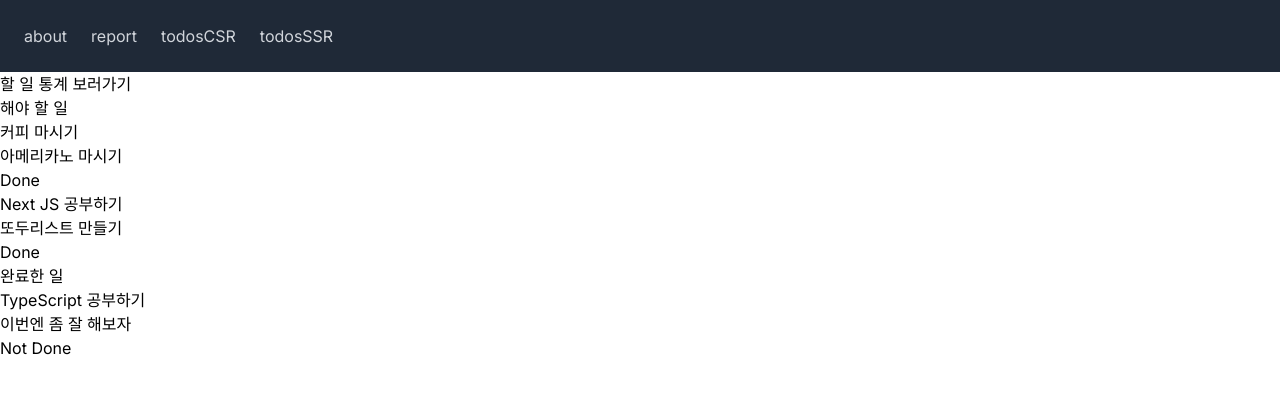
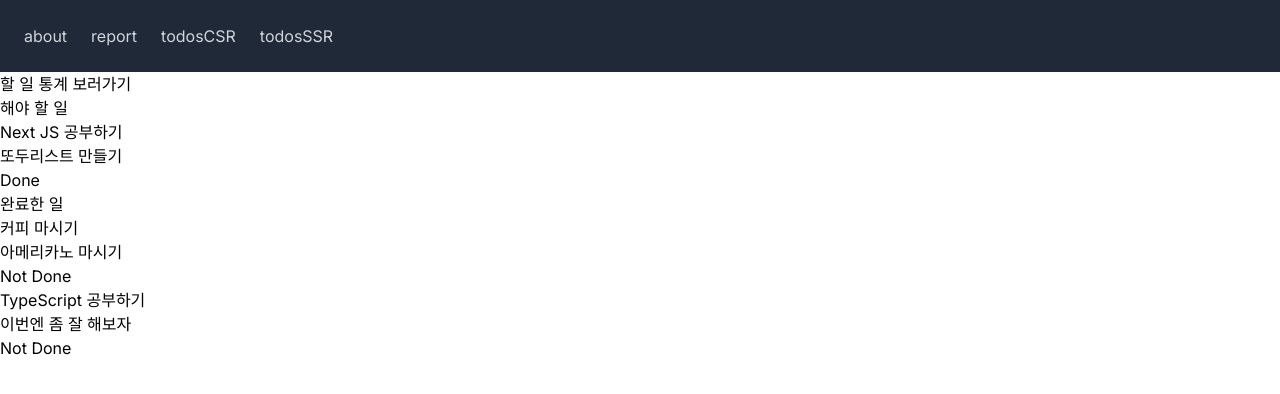
Before and after one commit to gidalim/todolist-nextjs, a Next.js app: page /todosSSR in a window 1280 px wide. Shown: the top 394 px of the page. Built offline with nearby package versions, Linux system fonts and the light colour scheme; no server answers; data requests are answered from the project's data file.

Commit message:
[MOD] CSR page  setting

```diff
--- a/db.json
+++ b/db.json
@@ -9,7 +9,7 @@
       "id": "1",
       "title": "커피 마시기",
       "contents": "아메리카노 마시기",
-      "isDone": false
+      "isDone": true
     },
     {
       "id": "2",
--- a/src/app/about/page.tsx
+++ b/src/app/about/page.tsx
@@ -5,7 +5,6 @@ import React from "react";
 const about = async () => {
   const response = await fetch(`http://localhost:4000/companyInfo`);
   const company = await response.json();
-  console.log(company);
 
   return (
     <div>
--- a/src/app/api/todos/[todoId]/route.ts
+++ b/src/app/api/todos/[todoId]/route.ts
@@ -13,7 +13,7 @@ export async function PATCH(
   });
   const todo = await response.json();
 
-  return Response.json(`갱신 완료`);
+  return Response.json(`갱신 완료 : ${todo.id}`);
 }
 
 export async function DELETE(
@@ -25,5 +25,5 @@ export async function DELETE(
   });
   const todo = await response.json();
 
-  return Response.json(`삭제 완료`);
+  return Response.json(`삭제 완료 : ${todo.id}`);
 }
--- a/src/app/report/page.tsx
+++ b/src/app/report/page.tsx
@@ -1,18 +1,26 @@
-import { Todos } from "@/types/type";
+import { Todo } from "@/types/type";
 import React from "react";
 
 const report = async () => {
   const response = await fetch(
     `${process.env.NEXT_PUBLIC_HOST_URL}/api/todos`,
     {
-      cache: "no-cache",
+      next: {
+        revalidate: 10,
+      },
     }
   );
-  const { todos }: { todos: Todos[] } = await response.json();
+  const { todos }: { todos: Todo[] } = await response.json();
 
-  console.log(todos);
-
-  return <div>안녕하세요?</div>;
+  return (
+    <div>
+      <div>
+        <ul>현재 존재하는 TodoList의 숫자는 </ul>
+        <ul>현재 존재하는 해야 할 일의 숫자는 </ul>
+        <ul>현재 존재하는 완료 한 일의 숫자는 </ul>
+      </div>
+    </div>
+  );
 };
 
 export default report;
--- a/src/app/todosCSR/page.tsx
+++ b/src/app/todosCSR/page.tsx
@@ -9,12 +9,12 @@ import React from "react";
 
 const TodosCSR = () => {
   const router = useRouter();
-  const { data, isLoading, isError } = useTodoQuery();
+  const { data = [], isLoading, isError } = useTodoQuery();
   const { updateTodo } = useUpdateTodo();
   const { deleteTodo } = useDeleteTodo();
 
-  const mustTodo = data.todos.filter((todos) => !todos.isDone);
-  const doneTodo = data.todos.filter((todos) => todos.isDone);
+  const mustTodo = data.filter((todos) => !todos.isDone);
+  const doneTodo = data.filter((todos) => todos.isDone);
 
   const handleButtonClick = () => {
     router.push("/report");
--- a/src/app/todosSSR/page.tsx
+++ b/src/app/todosSSR/page.tsx
@@ -1,4 +1,4 @@
-import { Todos } from "@/types/type";
+import { Todo } from "@/types/type";
 import Link from "next/link";
 import React from "react";
 export const dynamic = "force-dynamic";
@@ -10,7 +10,7 @@ const TodosSSR = async () => {
       cache: "no-cache",
     }
   );
-  const { todos }: { todos: Todos[] } = await response.json();
+  const { todos }: { todos: Todo[] } = await response.json();
 
   const mustTodo = todos.filter((todos) => !todos.isDone);
   const doneTodo = todos.filter((todos) => todos.isDone);
--- a/src/components/TodoRender/TodoRender.tsx
+++ b/src/components/TodoRender/TodoRender.tsx
@@ -1,10 +1,10 @@
 "use client";
 
-import { Todos } from "@/types/type";
+import { Todo } from "@/types/type";
 import React from "react";
 
 type TodoItems = {
-  data: Todos;
+  data: Todo;
   handleDeleteButtonClick: (id: string) => void;
   handleUpdateButtonClick: (id: string, isDone: boolean) => void;
 };
--- a/src/types/type.ts
+++ b/src/types/type.ts
@@ -1,4 +1,4 @@
-export type Todos = {
+export type Todo = {
   id: string;
   title: string;
   contents: string;
```
Also changed, not shown: src/hooks/useTodoQuery.tsx (+5 -5 lines).
